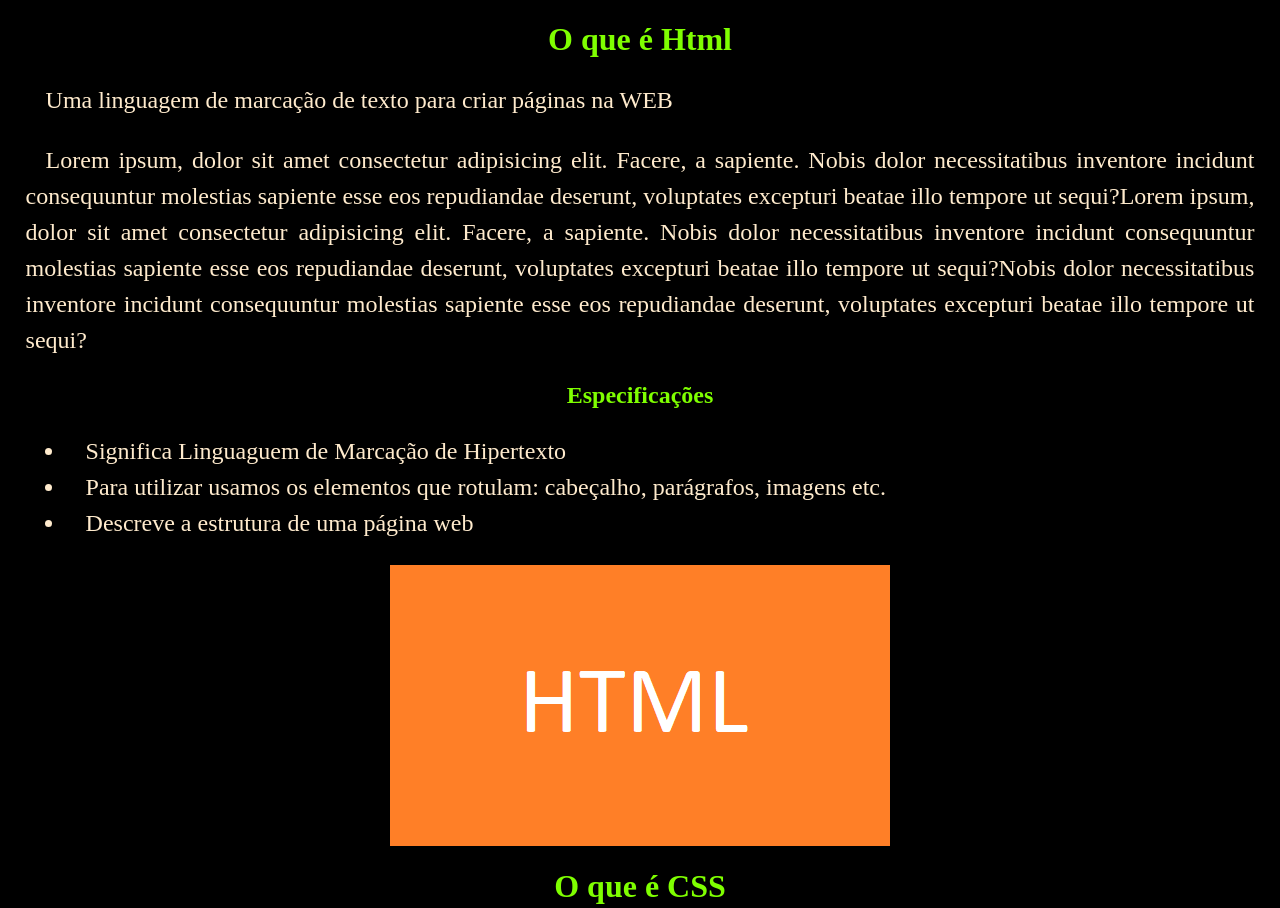
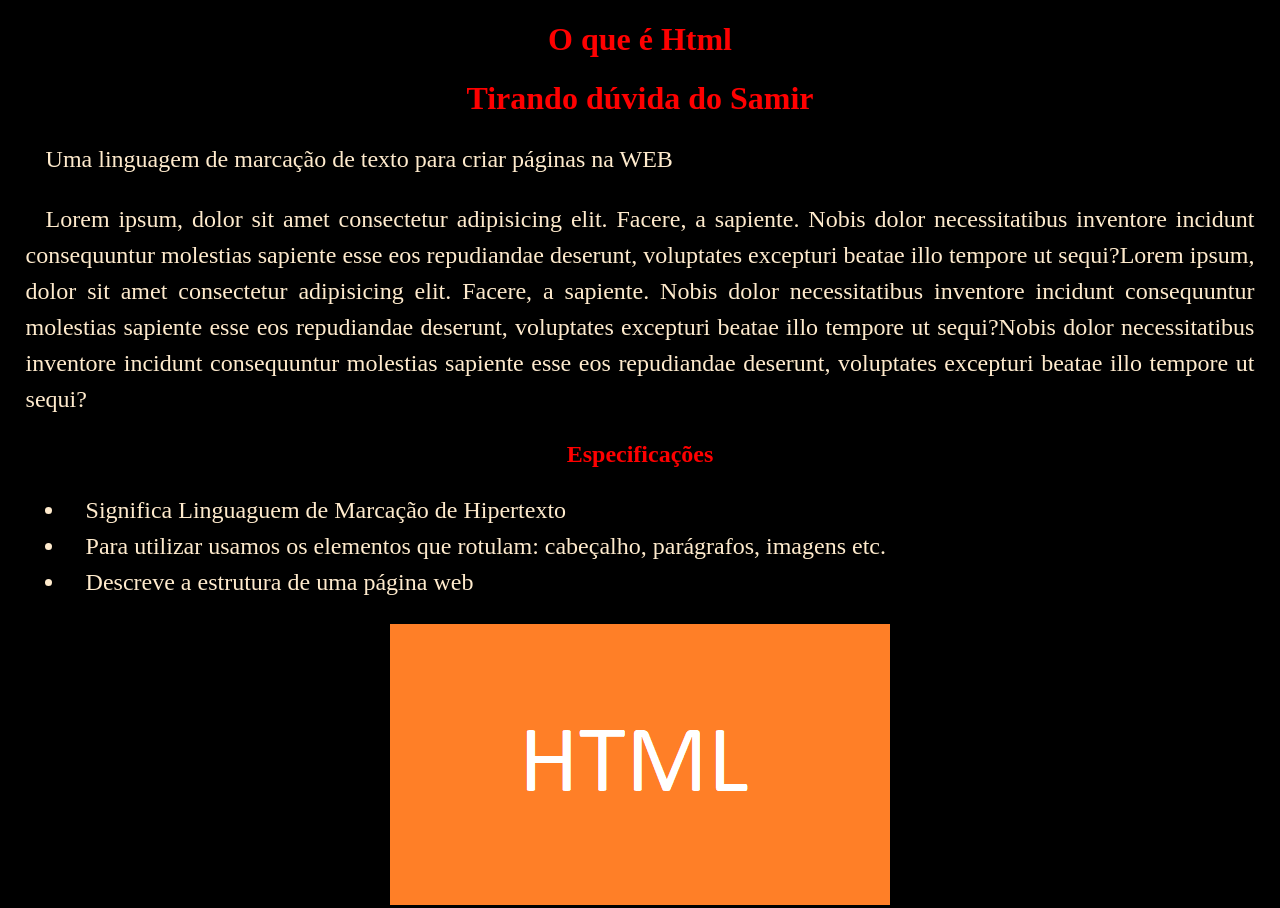
Before and after one commit to cintiapinho/MeuPrimeiroSite_2025_1C_TurmaA, a plain HTML site: page cssinternoexterno/indexinterno.html in a window 1280 px wide. Shown: the top 908 px of the page. Drawn offline with Linux system fonts and the light colour scheme.

Commit message:
Add files via upload

```diff
--- a/cssinternoexterno/indexinterno.html
+++ b/cssinternoexterno/indexinterno.html
@@ -13,7 +13,7 @@
         }
         h1,h2{
             text-align: center;
-            color: chartreuse;
+            color: red;
         }
         p, ul{
             text-align: justify;
@@ -32,6 +32,7 @@
 </head>
 <body>
     <h1>O que é Html</h1>
+    <h1>Tirando dúvida do Samir</h1>
     <p>Uma linguagem de marcação de texto para criar páginas na WEB</p>
     <p>Lorem ipsum, dolor sit amet consectetur adipisicing elit. Facere, a sapiente. Nobis dolor necessitatibus inventore incidunt consequuntur molestias sapiente esse eos repudiandae deserunt, voluptates excepturi beatae illo tempore ut sequi?Lorem ipsum, dolor sit amet consectetur adipisicing elit. Facere, a sapiente. Nobis dolor necessitatibus inventore incidunt consequuntur molestias sapiente esse eos repudiandae deserunt, voluptates excepturi beatae illo tempore ut sequi?Nobis dolor necessitatibus inventore incidunt consequuntur molestias sapiente esse eos repudiandae deserunt, voluptates excepturi beatae illo tempore ut sequi?</p>
     <h2>Especificações</h2>
```
